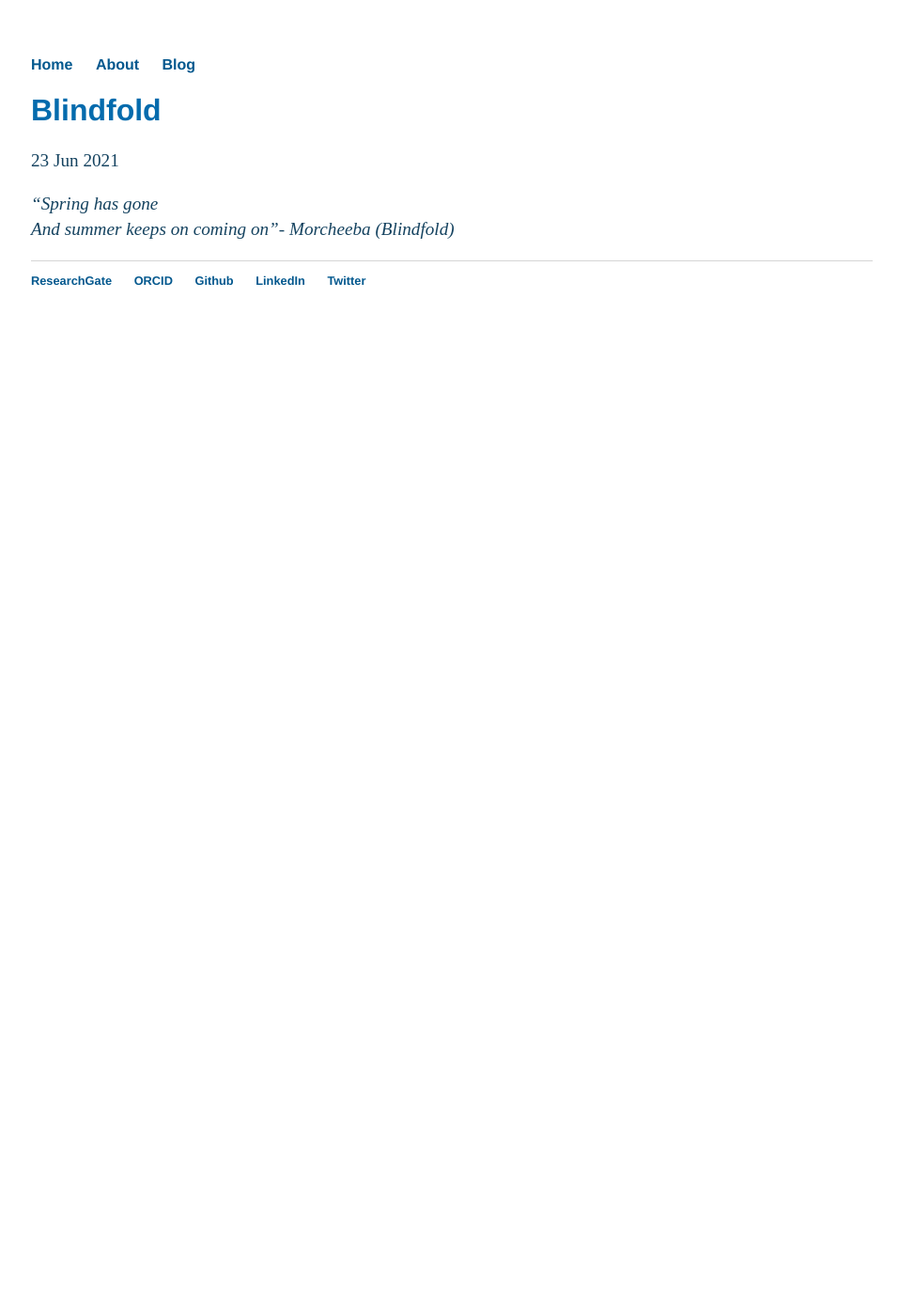
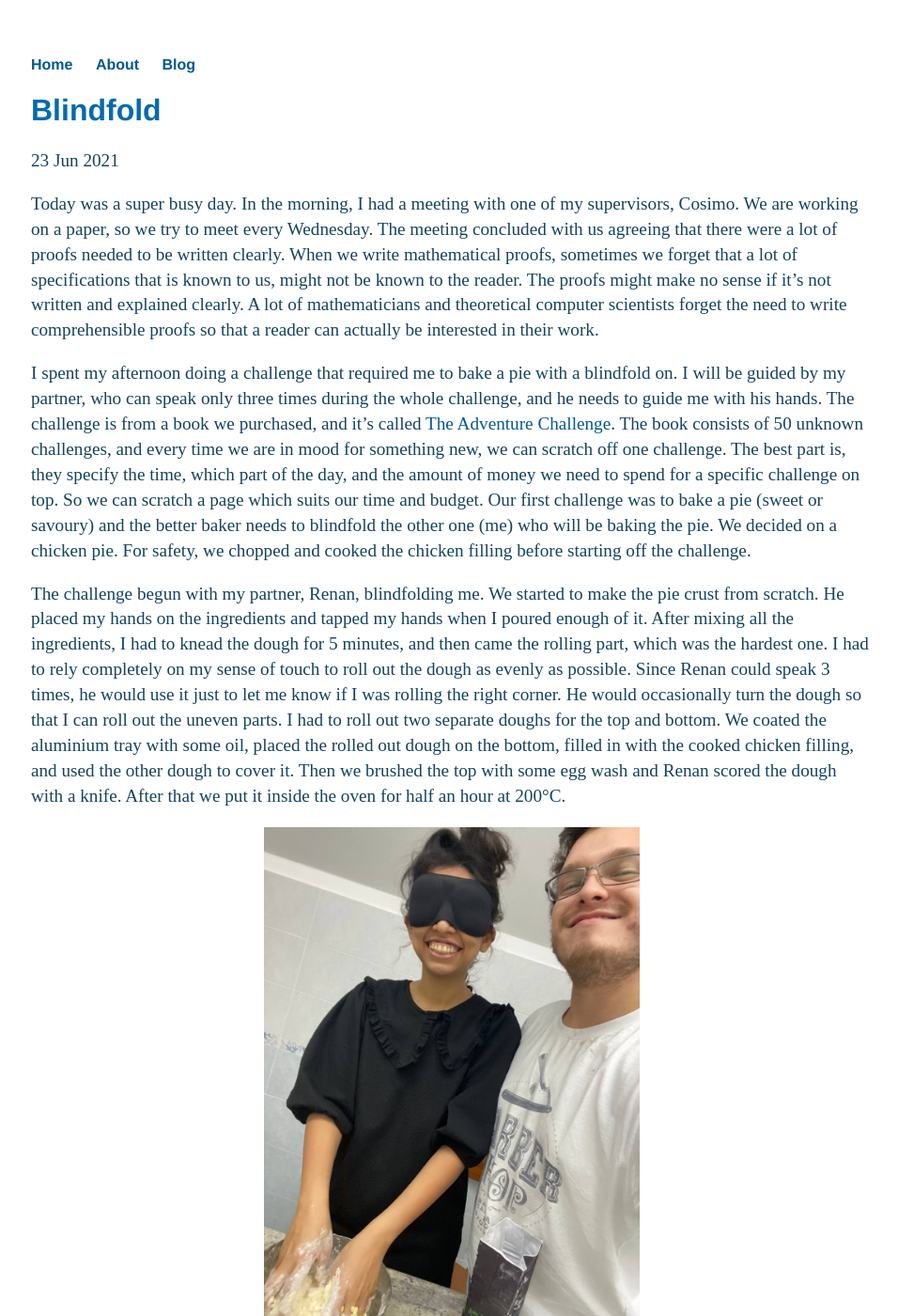
Before and after one commit to debashmitap/debashmitap.github.io, a Jekyll site: the page built from _posts/2021-06-23-blindfold.md, in a window 1280 px wide and 1400 px high. Shown: the whole window at 94% size, without its empty margins (159-1115 px from the left). Built offline with Jekyll 4.4.1, drawn with Linux system fonts in a browser that asks for light colours; some of the changed text lies outside the part shown.

Commit message:
Update 2021-06-23-blindfold.md

```diff
--- a/_posts/2021-06-23-blindfold.md
+++ b/_posts/2021-06-23-blindfold.md
@@ -4,6 +4,53 @@ title: "Blindfold"
 date: 2021-06-23
 ---
 
+Today was a super busy day. In the morning, I had a meeting with one of my supervisors, Cosimo. We are working on a paper, so we try to meet every Wednesday. The meeting concluded with us agreeing that there were a lot of proofs needed to be written clearly. When we write mathematical proofs, sometimes we forget that a lot of specifications that is known to us, might not be known to the reader. The proofs might make no sense if it's not written and explained clearly. A lot of mathematicians and theoretical computer scientists forget the need to write comprehensible proofs so that a reader can actually be interested in their work.
+
+I spent my afternoon doing a challenge that required me to bake a pie with a blindfold on. I will be guided by my partner, who can speak only three times during the whole challenge, and he needs to guide me with his hands. The challenge is from a book we purchased, and it's called <a href="https://www.theadventurechallenge.com">The Adventure Challenge</a>. The book consists of 50 unknown challenges, and every time we are in mood for something new, we can scratch off one challenge. The best part is, they specify the time, which part of the day, and the amount of money we need to spend for a specific challenge on top. So we can scratch a page which suits our time and budget. Our first challenge was to bake a pie (sweet or savoury) and the better baker needs to blindfold the other one (me) who will be baking the pie. We decided on a chicken pie. For safety, we chopped and cooked the chicken filling before starting off the challenge.
+
+The challenge begun with my partner, Renan, blindfolding me. We started to make the pie crust from scratch. He placed my hands on the ingredients and tapped my hands when I poured enough of it. After mixing all the ingredients, I had to knead the dough for 5 minutes, and then came the rolling part, which was the hardest one. I had to rely completely on my sense of touch to roll out the dough as evenly as possible. Since Renan could speak 3 times, he would use it just to let me know if I was rolling the right corner. He would occasionally turn the dough so that I can roll out the uneven parts. I had to roll out two separate doughs for the top and bottom. We coated the aluminium tray with some oil, placed the rolled out dough on the bottom, filled in with the cooked chicken filling, and used the other dough to cover it. Then we brushed the top with some egg wash and Renan scored the dough with a knife. After that we put it inside the oven for half an hour at 200&deg;C.
+
+{%
+include image.html
+file="https://debashmitap.github.io/images/blindfold.JPG"
+alt="Renan and I during the challenge"
+caption="Renan and I during the challenge"
+%}
+
+{%
+include image.html
+file="https://debashmitap.github.io/images/blindfold-me.JPG"
+alt="Me with the pie right before putting it inside the oven"
+caption="Me with the pie right before putting it inside the oven"
+%}
+
+The final product was quite pleasant, however, the top crust was a bit too thick and doughy. I was quite surprised how well it turned out, so I'll share the recipe here so that people can try it with or without a blindfold.
+
+#H1 Ingredients
+
+1. 300g all purpose flour
+2. 1 tbsp hard butter
+3. 1 tbsp vegetable oil
+4. pinch of salt
+5. 1 cup chicken broth
+6. 300g shredded chicken breast
+7. 2 cloves of chopped garlic
+8. 1 diced carrot (You can use any vegetable of your choice)
+9. Any seasoning of your choice (I used basil, oregano, paprika, black pepper, rosmary, salt, red pepper flakes)
+10. 50g of ricotta
+11. Half a beaten egg
+
+#H1 Instructions
+
+1. Boil the chicken breast and store the broth to use it in the dough later. Shred the chicken once its cooked.
+2. In a pot, heat up some oil and throw in the chopped garlic and carrots, and cook it for a minute of two in medium flame.
+3. Put the shredded chicken and the seasonings in the pot and mix it well. If it gets too dry, use a tbsp or two of the chicken broth.
+4. Turn off the heat and mix in the ricotta.
+5. For the dough, combine the flour and hard butter together and once incorporated properly, add the oil, salt and chicken broth.
+6. Make two separate doughs for the top and bottom layers, and the roll out the two doughs until it reaches an 1-1mm thickness.
+7. Brush some oil or butter in the baking tray and put the rolled in dough and line the sides. Fill in with the chicken filling and put the second dough on top
+8. Brush the egg on top and score the pie with a knife.
+9. Put the tray in a preheated oven for half an hour at a temperature of 200&deg;C.
 
 *"Spring has gone*<br/>
 *And summer keeps on coming on"- Morcheeba (Blindfold)*
```
